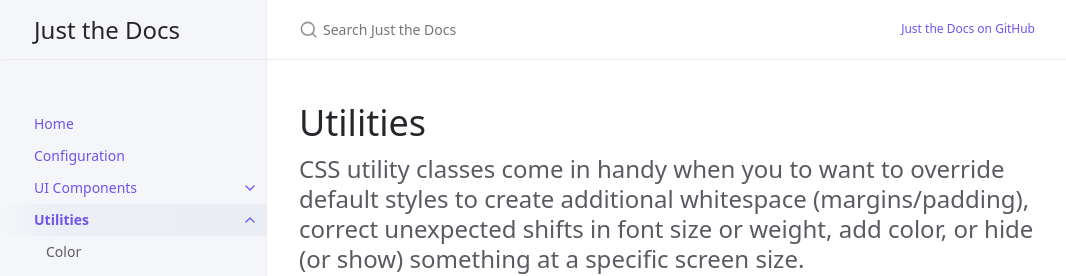
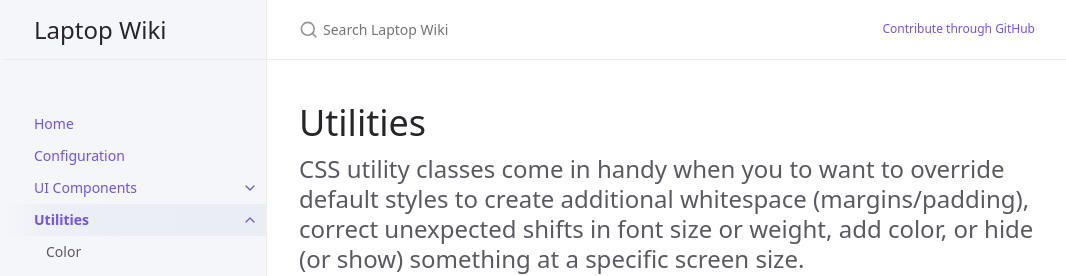
Before and after one commit to laptopwiki/laptopwiki.github.io, a Jekyll site: the page built from docs/utilities/utilities.md, in a window 1280 px wide. Shown: the top 276 px of the page, without its empty margins (105-1171 px from the left). Built offline with Jekyll 4.4.1, drawn with Linux system fonts in a browser that asks for light colours.

Commit message:
Update _config.yml

```diff
--- a/_config.yml
+++ b/_config.yml
@@ -13,8 +13,8 @@
 # you will see them accessed via {{ site.title }}, {{ site.github_repo }}, and so on.
 # You can create any custom variable you would like, and they will be accessible
 # in the templates via {{ site.myvariable }}.
-title: Just the Docs
-description: A Jekyll theme for documentation
+title: Laptop Wiki
+description: Open Source Laptop Wiki
 baseurl: "/" # the subpath of your site, e.g. /blog
 url: "https://laptopwiki.github.io" # the base hostname & protocol for your site, e.g. http://example.com
 
@@ -64,8 +64,8 @@ heading_anchors: true
 
 # Aux links for the upper right navigation
 aux_links:
-  "Just the Docs on GitHub":
-    - "//github.com/just-the-docs/just-the-docs"
+  "Contribute through GitHub":
+    - "https://github.com/laptopwiki/laptopwiki.github.io"
 
 # Makes Aux links open in a new tab. Default is false
 aux_links_new_tab: false
@@ -92,7 +92,7 @@ last_edit_time_format: "%b %e %Y at %I:%M %p" # uses ruby's time format: https:/
 # Footer "Edit this page on GitHub" link text
 gh_edit_link: true # show or hide edit this page link
 gh_edit_link_text: "Edit this page on GitHub"
-gh_edit_repository: "https://github.com/just-the-docs/just-the-docs" # the github URL for your repo
+gh_edit_repository: "https://github.com/laptopwiki/laptopwiki.github.io" # the github URL for your repo
 gh_edit_branch: "main" # the branch that your docs is served from
 # gh_edit_source: docs # the source that your files originate from
 gh_edit_view_mode: "tree" # "tree" or "edit" if you want the user to jump into the editor immediately
```
